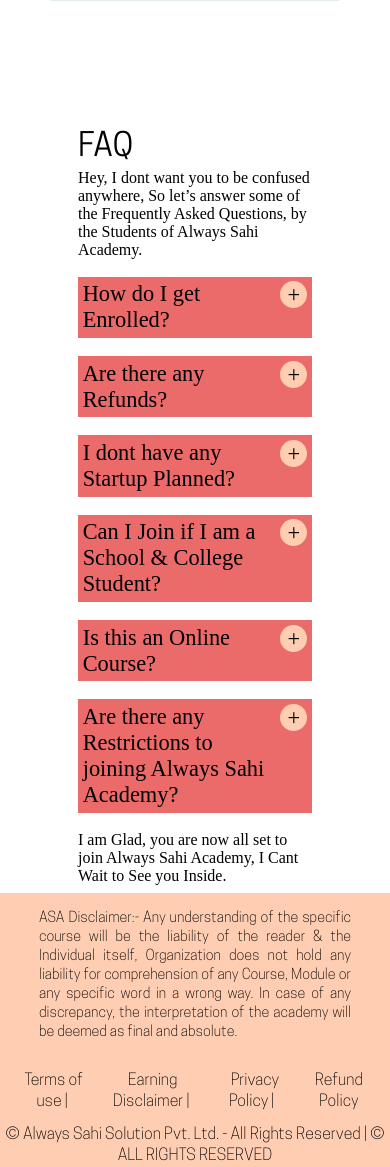
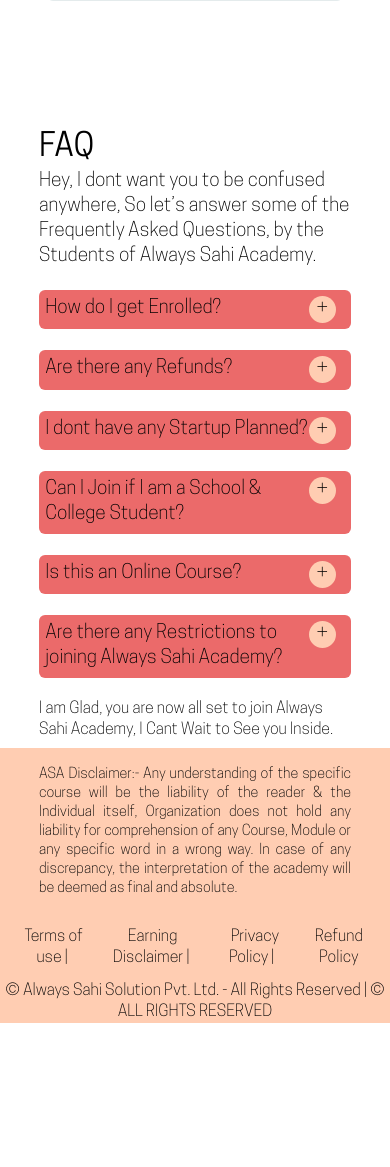
Before and after one commit to Always-Sahi-Consultancy/ASA, a PHP site: page /contactUs.php in a window 390 px wide. Shown: the part 678-1845 px from the top of the page. After the commit the page ends 1701 px from the top, so only its background shows below. Run offline with PHP 8.4, Linux system fonts and the light colour scheme.

Commit message:
ContactUs

```diff
--- a/contactUs.php
+++ b/contactUs.php
@@ -8,8 +8,8 @@
     <link href="css/header.css" rel="stylesheet">
     <link href="css/footer.css" rel="stylesheet">
     <link href="css/contactUs.css" rel="stylesheet">
+    <link href="css/contactUs_tab.css" rel="stylesheet">
     <link href="css/contactUs_mobile.css" rel="stylesheet">
-    <link href="css/contactUs_tab.css" rel="stylesheet">
     <script src="javascript/header.js" defer></script>
     <script src="javascript/contactUs.js" defer></script>
     <title>Always Sahi Academy | Contact Us</title>
--- a/css/contactUs.css
+++ b/css/contactUs.css
@@ -6,6 +6,7 @@
     grid-template-columns: 70% 30%;
     padding: 12vh 12vw;
     height: 60vh;
+    overflow-y: hidden;
 }
 
 .contact__form, .contact__info{
@@ -80,6 +81,7 @@
 
 .faq{
     margin: 2% 20%;
+    font-family: CooperHewitt-Light;
 }
 
 .faq__title{
@@ -94,10 +96,11 @@
 
 .faq__question{
     background: var(--peach);
-    font-size: 1.4rem;
+    font-size: 1.2rem;
     padding: 2%;
     display: grid;
     grid-template-columns: auto 2%;
+    border-radius: 6px;
 }
 
 .faq__show{
@@ -117,7 +120,12 @@
 
 .faq__answer{
     background: var(--gray-light);
-    font-size: 1.4rem;
+    font-size: 1.2rem;
     padding: 2% 1%;
     display: none;
+    border-radius: 6px;
 }
+
+.faq__breif, .faq__details{
+    font-size: 1.2rem;
+}
--- a/css/contactUs_tab.css
+++ b/css/contactUs_tab.css
@@ -3,4 +3,10 @@
         grid-template-columns: auto;
         height:fit-content;
     }
+    .faq{
+        margin: 2% 10%;
+    }
+    .faq__question{
+        grid-template-columns: auto 4%;
+    }
 }
```
